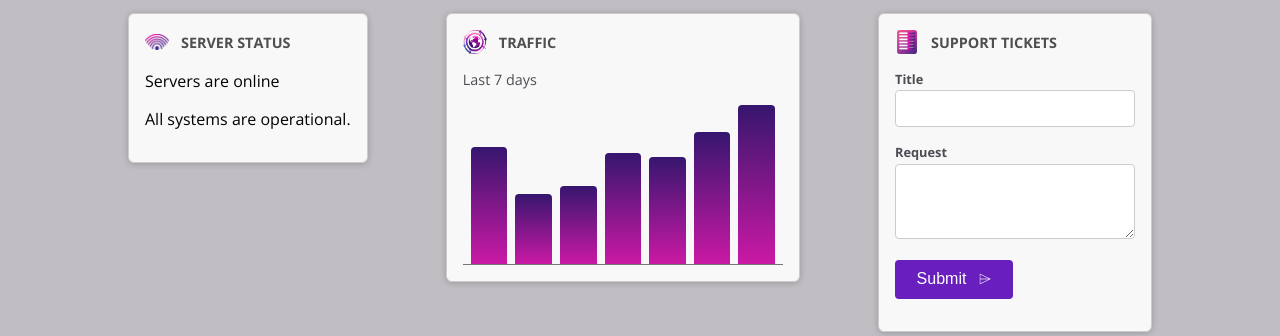
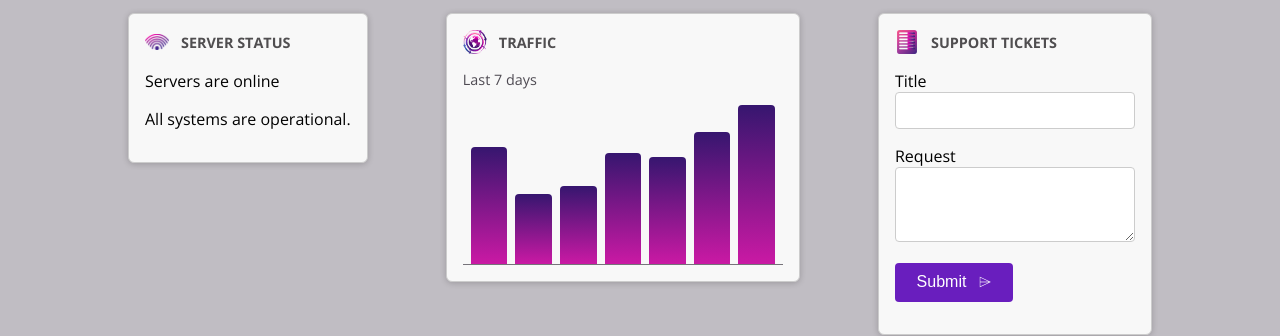
Before and after one commit to curiouskorokke/compenent-and-template-deep-dive, an Angular app: page / in a window 1280 px wide. Shown: the part 171-507 px from the top of the page. Built offline with nearby package versions, Linux system fonts and the light colour scheme.

Commit message:
control component with input and text area content projection

```diff
--- a/src/app/dashboard/ticket/new/new.component.html
+++ b/src/app/dashboard/ticket/new/new.component.html
@@ -3,14 +3,12 @@
   (ngSubmit)="onSubmit(form, titleInput, requestInput)"
   #form
 >
-  <p>
-    <label>Title</label>
+  <app-control label="Title">
     <input name="title" id="title" #titleInput />
-  </p>
-  <p>
-    <label>Request</label>
+  </app-control>
+  <app-control label="Request">
     <textarea name="request" id="request" rows="3" #requestInput></textarea>
-  </p>
+  </app-control>
   <p>
     <button appButton title="Submit">⌲</button>
   </p>
--- /dev/null
+++ b/src/app/shared/control/control.component.html
@@ -0,0 +1,4 @@
+<p>
+  <label>{{ label }}</label>
+  <ng-content select="input, textarea" />
+</p>
--- a/src/app/shared/shared.module.ts
+++ b/src/app/shared/shared.module.ts
@@ -1,10 +1,11 @@
 import { NgModule } from '@angular/core';
 import { CommonModule } from '@angular/common';
 import { ButtonComponent } from './button/button.component';
+import { ControlComponent } from './control/control.component';
 
 @NgModule({
-  declarations: [ButtonComponent],
+  declarations: [ButtonComponent, ControlComponent],
   imports: [CommonModule],
-  exports: [ButtonComponent],
+  exports: [ButtonComponent, ControlComponent],
 })
 export class SharedModule {}
```
Also changed, not shown: src/app/shared/control/control.component.ts (added, +10 -0 lines), src/app/shared/control/control.component.css (added), 1 other file (tests, documents, lock files or other folders).
